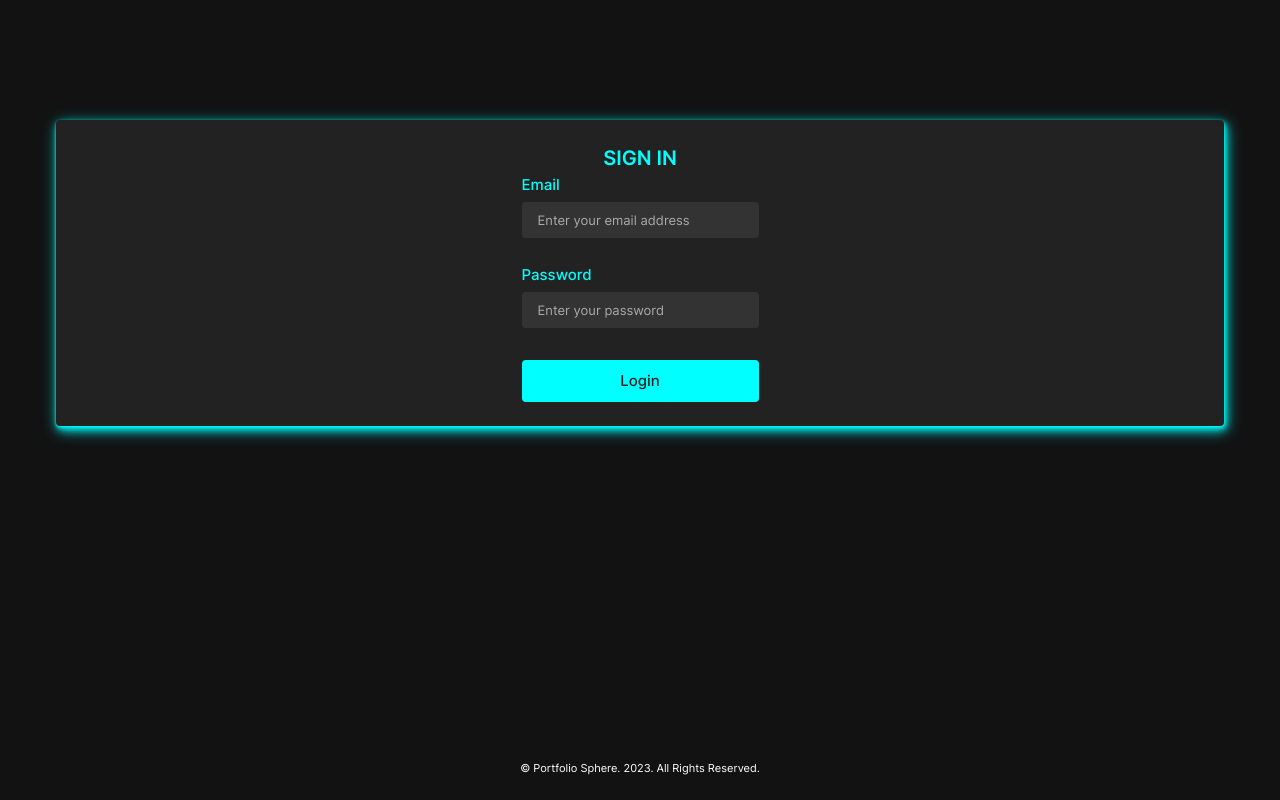
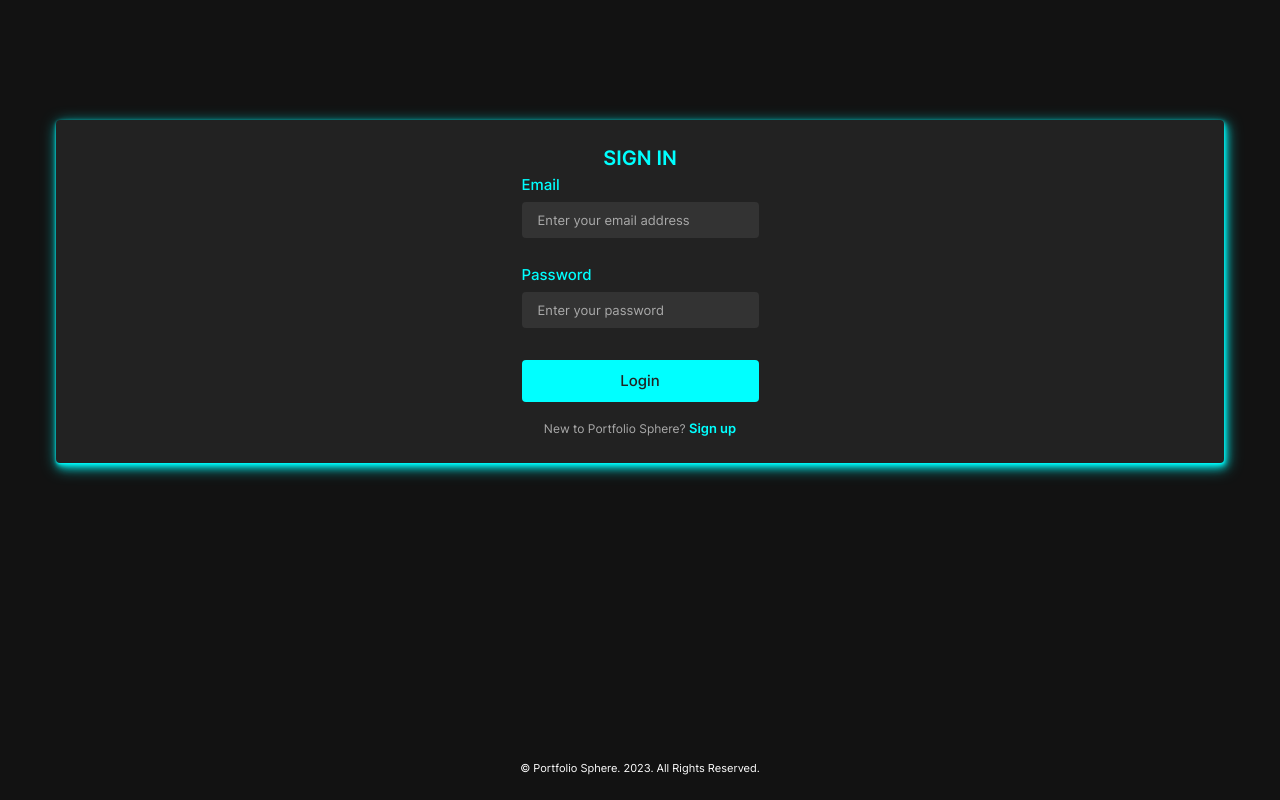
Before and after one commit to TristanJgn/portfolio-sphere, a React (Create React App) app: page /login in a window 1280 px wide. Shown: the part 590-1390 px from the top of the page. Built offline with nearby package versions, Linux system fonts and the light colour scheme.

Commit message:
adds message at the bottom of the form for new users to sign up which links to the register page

```diff
--- a/src/Pages/Login/Login.js
+++ b/src/Pages/Login/Login.js
@@ -1,4 +1,5 @@
 import { useState } from "react";
+import { Link } from "react-router-dom";
 import errorIcon from "../../assets/icons/error.svg";
 import "./Login.scss";
 
@@ -122,6 +123,14 @@ function Login() {
           </div>
           <button className="login-form__button">Login</button>
         </form>
+        <h3 className="login-form-container__subtext">
+          New to Portfolio Sphere?{" "}
+          <Link to="/register" className="login-form-container__subtext-link">
+            <span className="login-form-container__subtext--special">
+              Sign up
+            </span>
+          </Link>
+        </h3>
       </section>
     </main>
   );
--- a/src/Pages/Login/Login.scss
+++ b/src/Pages/Login/Login.scss
@@ -29,6 +29,19 @@
 
     &__title {
         @include textStyle($secondary-colour-cyan, 1.25rem, 1.75rem, 600);
+    }
+
+    &__subtext {
+        @include textStyle($secondary-colour-light-grey, 0.75rem, 1.25rem, 400);
+
+        &--special {
+            @include textStyle($secondary-colour-cyan, 0.8125rem, 1.25rem, 600);
+            cursor: pointer;
+        }
+    }
+
+    &__subtext-link {
+        text-decoration: none;
     }
 }
 
@@ -73,6 +86,7 @@
     &__button {
         padding: 0.5rem 1rem;
         margin-top: 0.5rem;
+        margin-bottom: 1rem;
         border: none;
         outline: none;
         border-radius: 4px;
```
